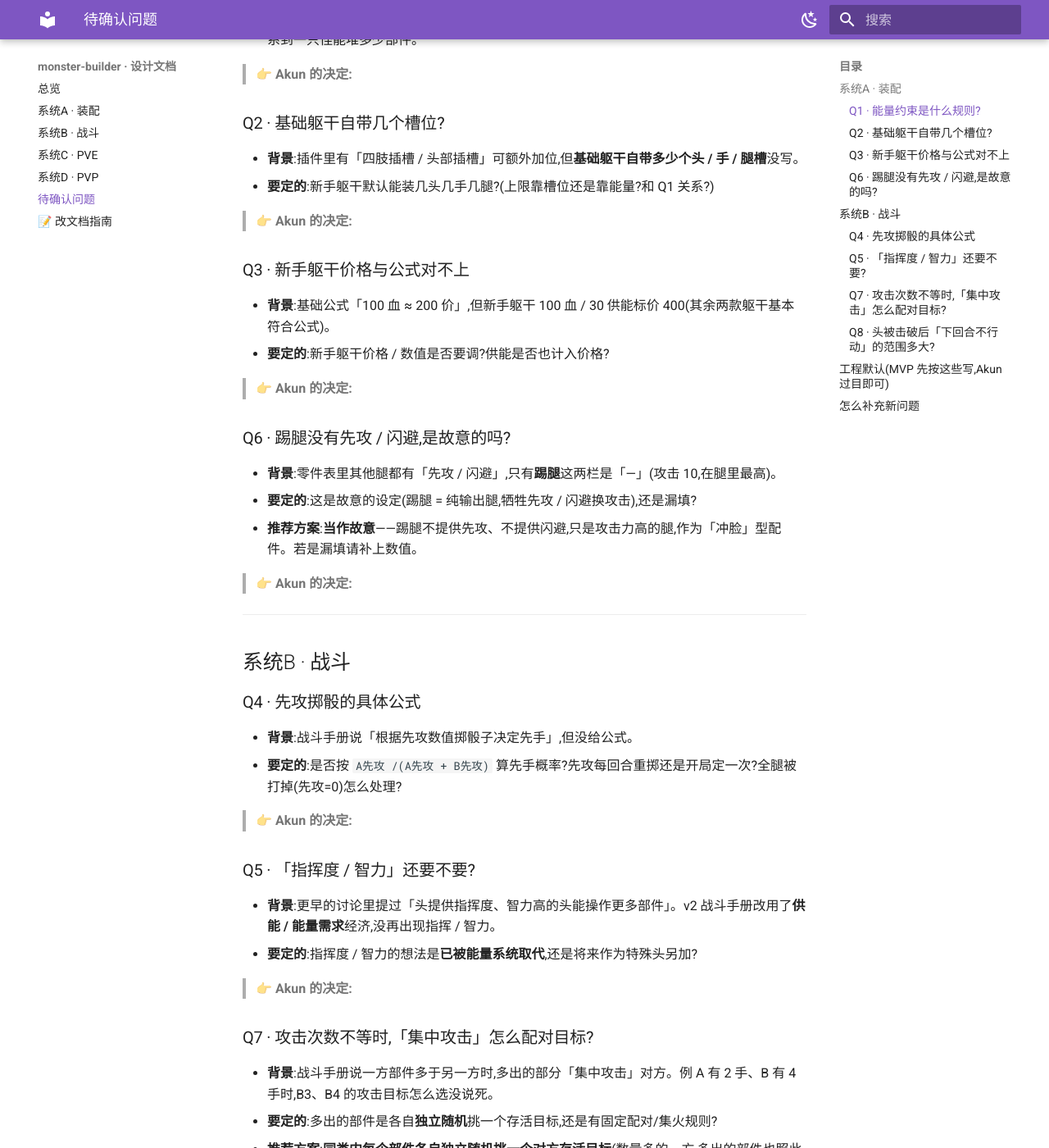
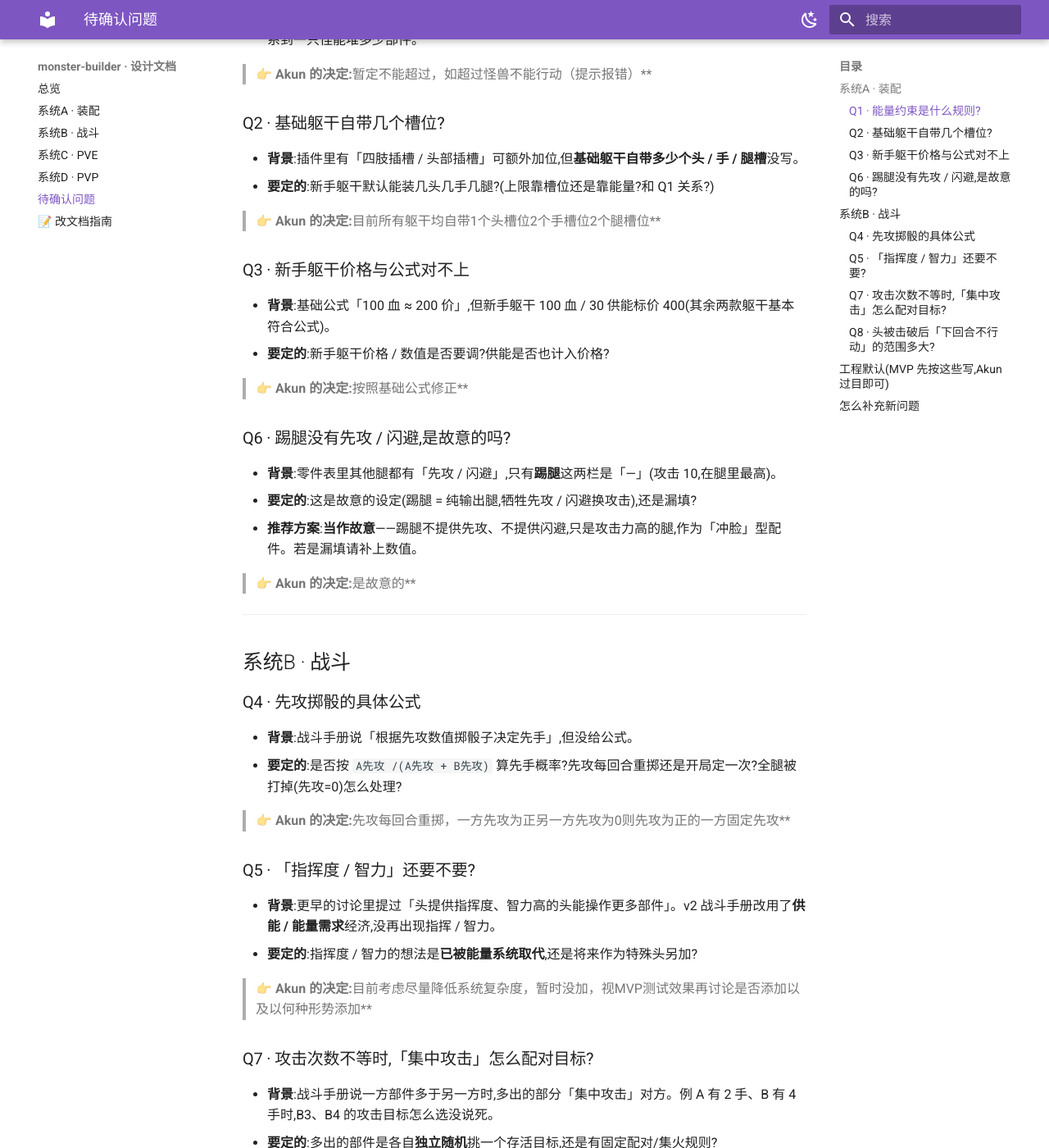
Before and after one commit to zhaoyuda/monster-builder, an MkDocs documentation site: the page built from design/05-open-questions.md, in a window 1280 px wide and 1400 px high, scrolled down 541 px. Shown: the whole window at 82% size. Built offline with MkDocs 1.6.1 and Material for MkDocs 9.7.7, drawn with Linux system fonts in a browser that asks for light colours; some of the changed text lies outside the part shown.

Commit message:
Update 05-open-questions.md
已回复第一轮问题

```diff
--- a/design/05-open-questions.md
+++ b/design/05-open-questions.md
@@ -14,21 +14,21 @@
 - **背景**:只有躯干提供**供能**(30/40/50),头手腿等都有**能量需求**。
 - **要定的**:是否是硬约束「**全部部件能量需求之和 ≤ 躯干供能**」?超了会怎样(装不上 / 受罚)?这关系到一只怪能堆多少部件。
 
-> **👉 Akun 的决定:**
+> **👉 Akun 的决定:**暂定不能超过，如超过怪兽不能行动（提示报错）**
 
 ### Q2 · 基础躯干自带几个槽位?
 
 - **背景**:插件里有「四肢插槽 / 头部插槽」可额外加位,但**基础躯干自带多少个头 / 手 / 腿槽**没写。
 - **要定的**:新手躯干默认能装几头几手几腿?(上限靠槽位还是靠能量?和 Q1 关系?)
 
-> **👉 Akun 的决定:**
+> **👉 Akun 的决定:**目前所有躯干均自带1个头槽位2个手槽位2个腿槽位**
 
 ### Q3 · 新手躯干价格与公式对不上
 
 - **背景**:基础公式「100 血 ≈ 200 价」,但新手躯干 100 血 / 30 供能标价 400(其余两款躯干基本符合公式)。
 - **要定的**:新手躯干价格 / 数值是否要调?供能是否也计入价格?
 
-> **👉 Akun 的决定:**
+> **👉 Akun 的决定:**按照基础公式修正**
 
 ### Q6 · 踢腿没有先攻 / 闪避,是故意的吗?
 
@@ -36,7 +36,7 @@
 - **要定的**:这是故意的设定(踢腿 = 纯输出腿,牺牲先攻 / 闪避换攻击),还是漏填?
 - **推荐方案**:**当作故意**——踢腿不提供先攻、不提供闪避,只是攻击力高的腿,作为「冲脸」型配件。若是漏填请补上数值。
 
-> **👉 Akun 的决定:**
+> **👉 Akun 的决定:**是故意的**
 
 ---
 
@@ -47,14 +47,14 @@
 - **背景**:战斗手册说「根据先攻数值掷骰子决定先手」,但没给公式。
 - **要定的**:是否按 `A先攻 /(A先攻 + B先攻)` 算先手概率?先攻每回合重掷还是开局定一次?全腿被打掉(先攻=0)怎么处理?
 
-> **👉 Akun 的决定:**
+> **👉 Akun 的决定:**先攻每回合重掷，一方先攻为正另一方先攻为0则先攻为正的一方固定先攻**
 
 ### Q5 · 「指挥度 / 智力」还要不要?
 
 - **背景**:更早的讨论里提过「头提供指挥度、智力高的头能操作更多部件」。v2 战斗手册改用了**供能 / 能量需求**经济,没再出现指挥 / 智力。
 - **要定的**:指挥度 / 智力的想法是**已被能量系统取代**,还是将来作为特殊头另加?
 
-> **👉 Akun 的决定:**
+> **👉 Akun 的决定:**目前考虑尽量降低系统复杂度，暂时没加，视MVP测试效果再讨论是否添加以及以何种形势添加**
 
 ### Q7 · 攻击次数不等时,「集中攻击」怎么配对目标?
 
@@ -62,7 +62,7 @@
 - **要定的**:多出的部件是各自**独立随机**挑一个存活目标,还是有固定配对/集火规则?
 - **推荐方案**:**同类内每个部件各自独立随机挑一个对方存活目标**(数量多的一方,多出的部件也照此逐个攻击)。规则最简单,且符合「随机命中」的基调。
 
-> **👉 Akun 的决定:**
+> **👉 Akun 的决定:**随机攻击存活目标**
 
 ### Q8 · 头被击破后「下回合不行动」的范围多大?
 
@@ -70,7 +70,7 @@
 - **要定的**:眩晕回合里,腿 / 手还攻不攻击?还能不能闪避 / 格挡?
 - **推荐方案**:眩晕方下回合**所有部件都不主动攻击**(腿手头全停),但**仍可被攻击、仍可闪避、仍可格挡**;眩晕只持续一个己方回合。
 
-> **👉 Akun 的决定:**
+> **👉 Akun 的决定:**所有部件不主动攻击，仍可被攻击、仍可闪避、仍可格挡，眩晕只持续一个己方回合。**
 
 ---
 
@@ -89,7 +89,7 @@
 | E7 | 双方躯干同一次结算同时归零 | 判**平局** |
 | E8 | 插件(尾巴等)能不能被攻击 | 不能(插件 HP=0,只提供先攻等效果,不入战场目标池) |
 
-> **👉 Akun 如有异议,在此注明:**
+> **👉 Akun 如有异议,在此注明:**之前考虑格挡时受到攻击取存活手里槽位编号最大的那只，若它也死了则转移倒编号第二大那只，以此类推，看是否好实现**
 
 ---
 
```
